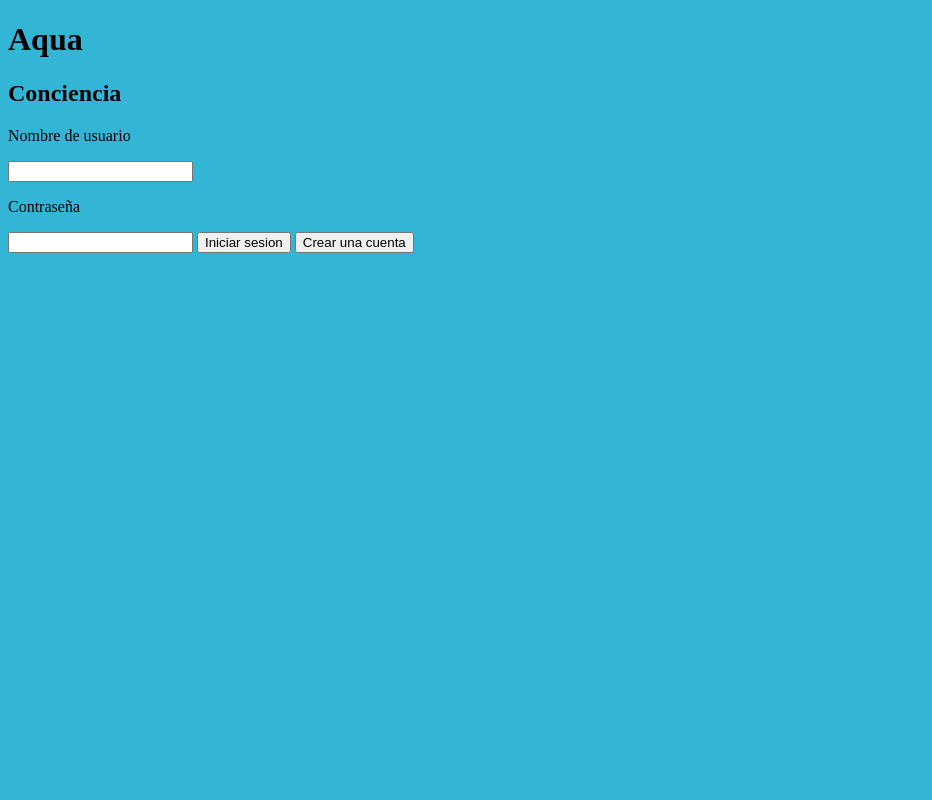
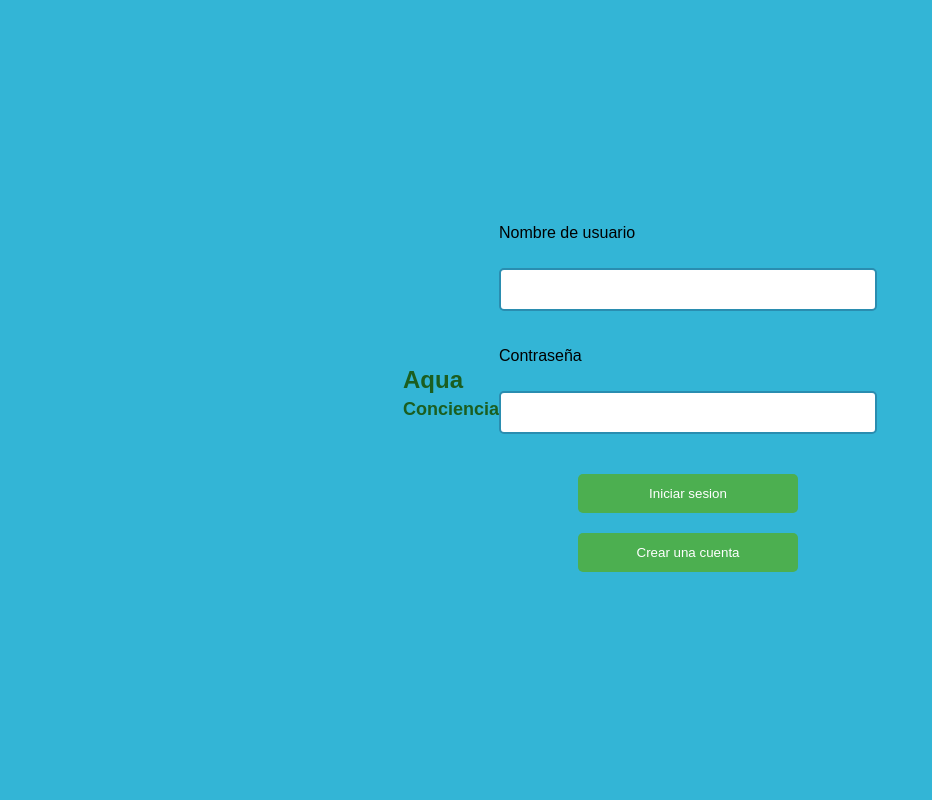
Before and after one commit to V1ct4r/Aqua_Conciencia, a Django app: template aqua_conciencia/inicio/templates/inicio/login.html in a window 1280 px wide. Shown: the whole page, without its empty margins (0-932 px from the left). Run offline with Django 5.2, Linux system fonts and the light colour scheme; the template is opened without the code that fills it, so the values that code supplies are empty.

Commit message:
Actualizando CSS login

```diff
--- a/aqua_conciencia/inicio/static/css/login.css
+++ b/aqua_conciencia/inicio/static/css/login.css
@@ -1,3 +1,48 @@
 body{
+    margin: 0;
     background-color: #33B5D6;
+    font-family: Arial, sans-serif;
+
+    display: flex;
+    justify-content: center;
+    align-items: center;
+    height: 100vh;
 }
+
+section{
+    section{
+    width: 500px;
+    text-align: center;
+}
+}
+
+h1{
+    margin: 5px 0;
+    color: #1b5e20;
+    font-size: 24px;
+}
+
+h2{
+    margin: 0 0 20px 0;
+    color: #1b5e20;
+    font-size: 18px;
+}
+
+input{
+    width: 350px;
+    padding: 12px;
+    margin: 10px 0 20px 0;
+    border: 2px solid #2a8db0;
+    border-radius: 5px;
+}
+
+button{
+    display: block;
+    width: 220px;
+    padding: 12px;
+    margin: 20px auto;
+    background-color: #4CAF50;
+    color: white;
+    border: none;
+    border-radius: 5px;
+}
```
